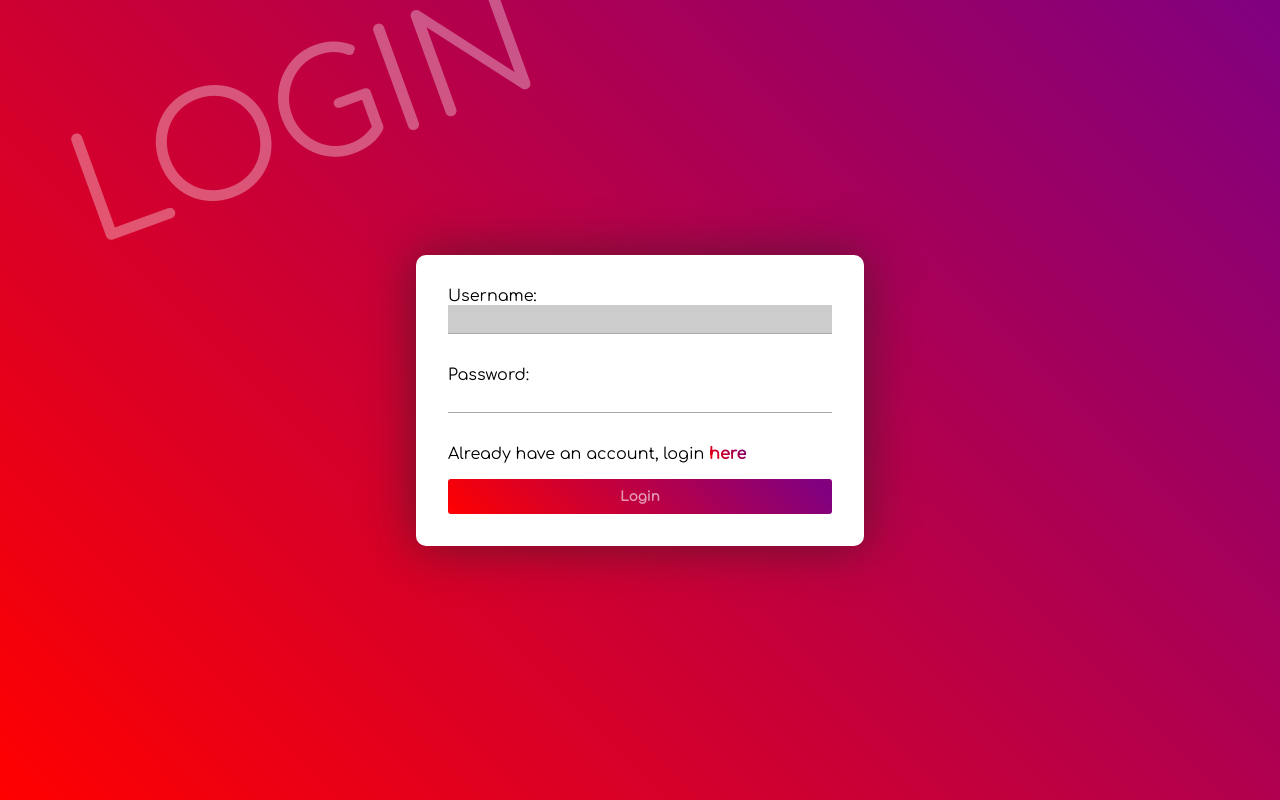
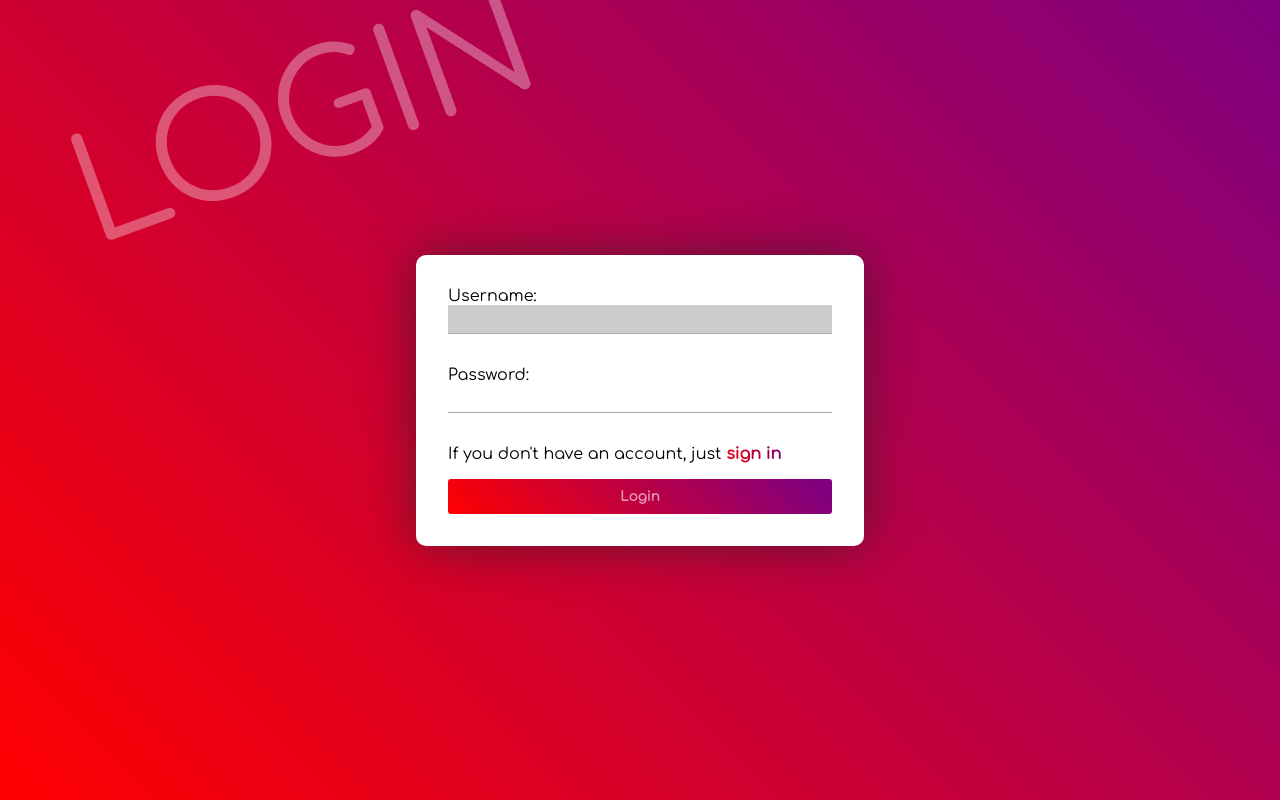
Before and after one commit to roysmanfo/Dynamic, a Django app: page /login/ in a window 1280 px wide. Run offline with Django 4.2, Linux system fonts and the light colour scheme.

Commit message:
[Mod] Slight changes post lighthouse report

```diff
--- a/src/forms/templates/base.html
+++ b/src/forms/templates/base.html
@@ -5,6 +5,7 @@
     <meta charset="UTF-8">
     <meta http-equiv="X-UA-Compatible" content="IE=edge">
     <meta name="viewport" content="width=device-width, initial-scale=1.0">
+    <meta name="description" content="Not just a todo app. This is the place where you'll finally be able to boost your productivity like never before">
     {% block title %}{% endblock %}
     <link rel="stylesheet" href="{% static 'forms/css/main.css' %}">
     {% block link %}{% endblock %}
--- a/src/forms/templates/registration/login.html
+++ b/src/forms/templates/registration/login.html
@@ -10,7 +10,7 @@
     <form action="" method="post">
         {% csrf_token %}
         {{ form.as_p }}
-        <p class="last-message" style="display: block;">Already have an account, login <a href="{% url 'forms:register' %}">here</a></p>
+        <p class="last-message" style="display: block;">If you don't have an account, just <a href="{% url 'forms:register' %}">sign in</a></p>
         <button>Login</button>
     </form>
 {% endblock %}
--- a/src/forms/templates/registration/register.html
+++ b/src/forms/templates/registration/register.html
@@ -15,7 +15,7 @@
 
     {% csrf_token %}
     {{ form.as_p }}
-    <p class="last-message" style="display: block;">Already have an account, login <a href="{% url 'forms:login' %}">here</a></p>
+    <p class="last-message" style="display: block;">If you already have an account, you can just <a href="{% url 'forms:login' %}">login</a></p>
     <button>Register</button>
 </form>
 
```
